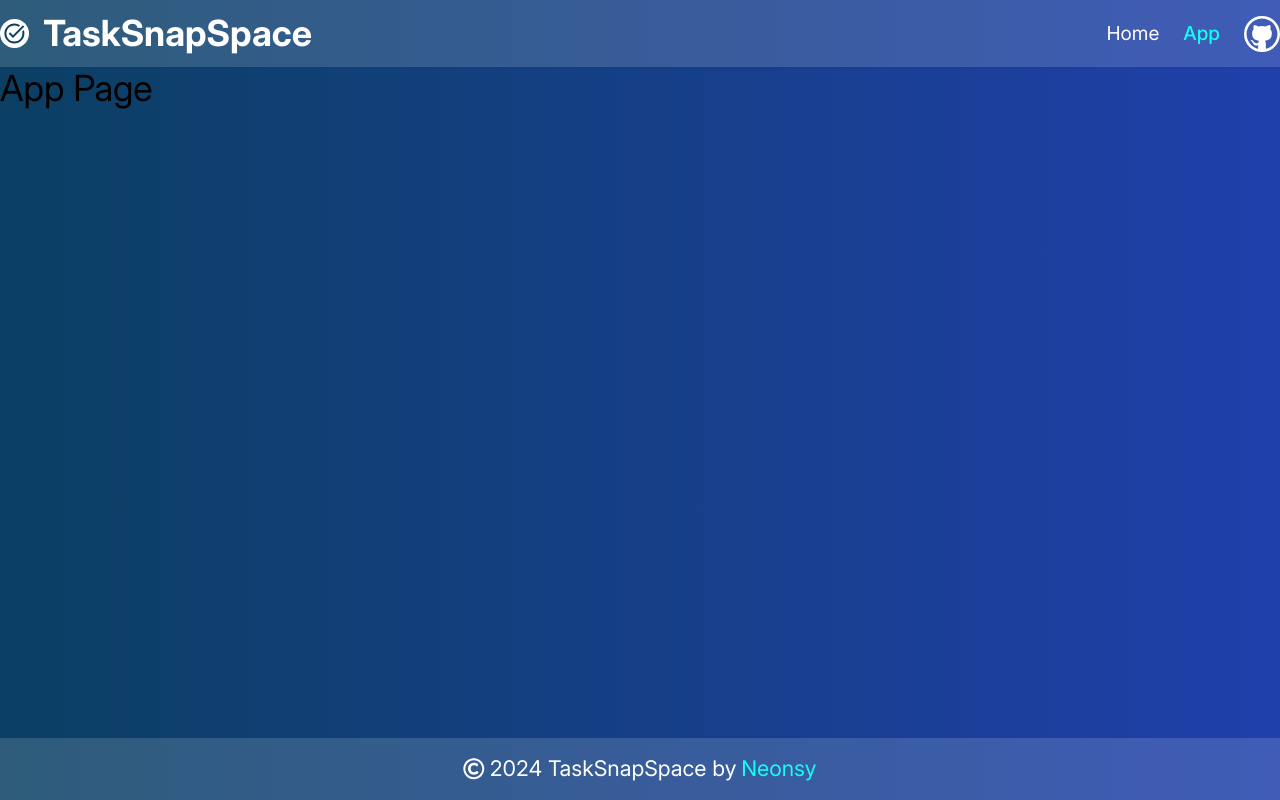
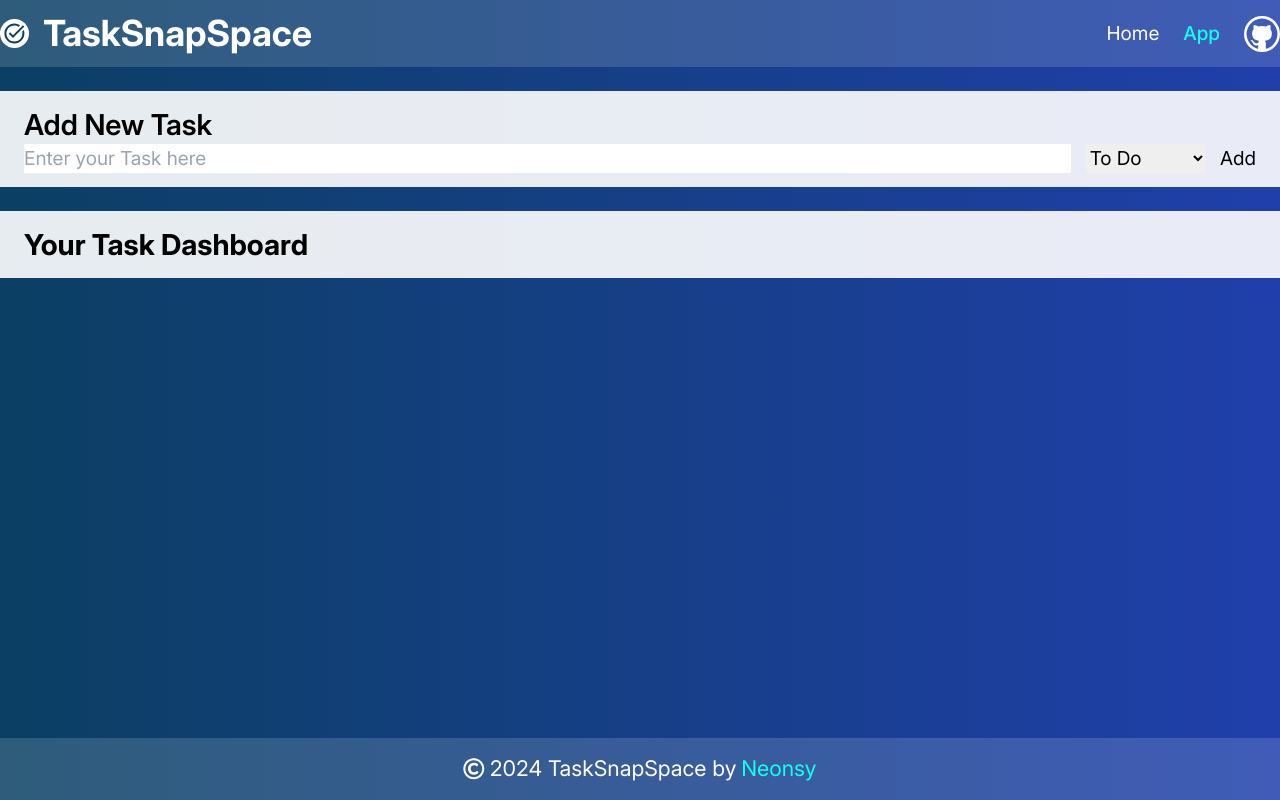
Before and after one commit to Neonsy/React-Learning-Projects, a React (Vite) app in the folder Task Snap Space/: page /app in a window 1280 px wide. Built offline with nearby package versions, Linux system fonts and the light colour scheme.

Commit message:
Working on App Page

```diff
--- a/Task Snap Space/src/pages/app/index.tsx
+++ b/Task Snap Space/src/pages/app/index.tsx
@@ -1,7 +1,20 @@
 export default function App() {
     return (
-        <main>
-            <h1>App Page</h1>
+        <main className='flex flex-col gap-y-5 mt-5'>
+            <section className='bg-white/90 px-5 py-3'>
+                <h2 className='font-semibold'>Add New Task</h2>
+                <form className='flex gap-x-3'>
+                    <input className='flex-grow' placeholder='Enter your Task here' />
+                    <select>
+                        <option>To Do</option>
+                        <option>In Progress</option>
+                    </select>
+                    <button type='submit'>Add</button>
+                </form>
+            </section>
+            <section className='bg-white/90 px-5 py-3'>
+                <h2 className='font-bold'>Your Task Dashboard</h2>
+            </section>
         </main>
     );
 }
```
